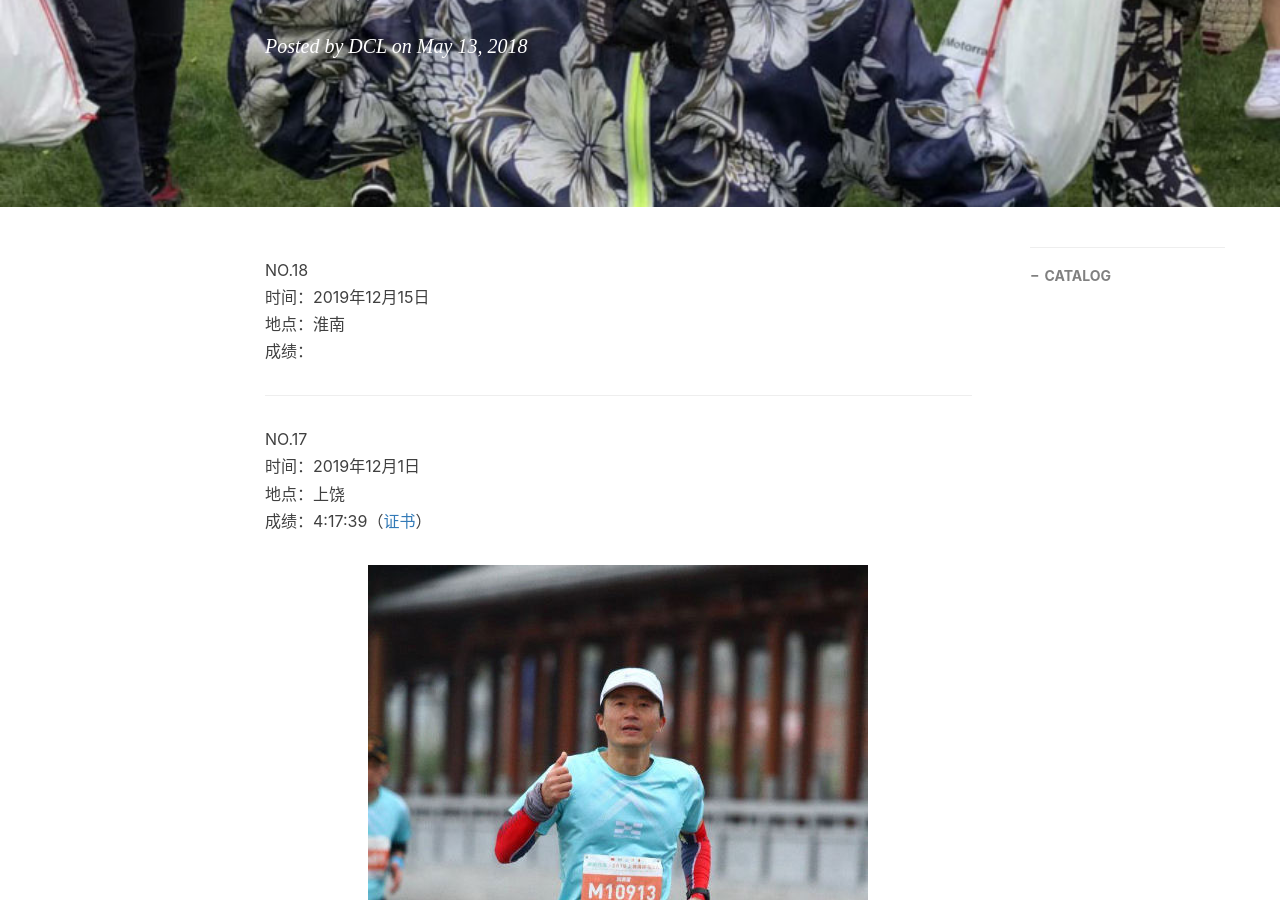
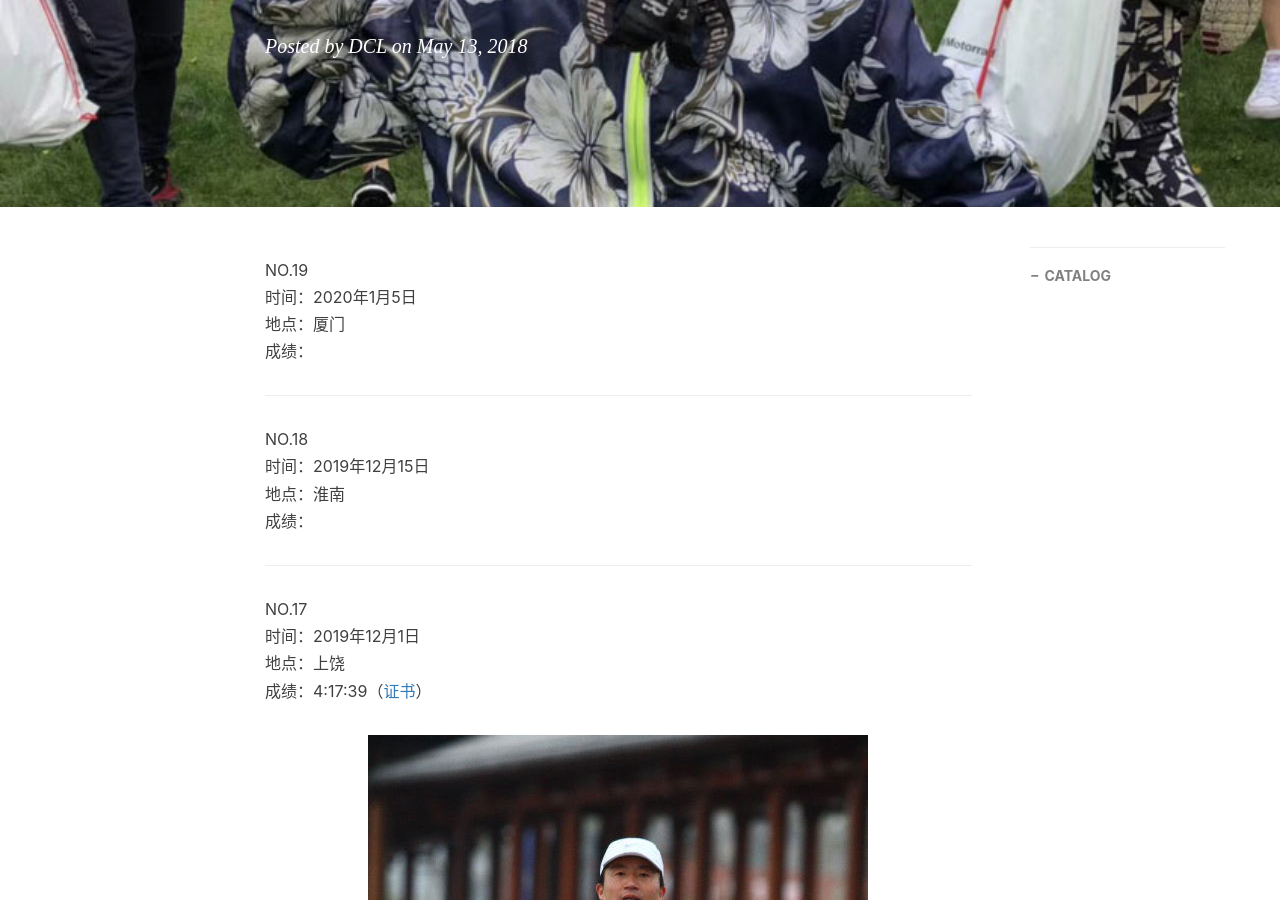
Before and after one commit to Davinly/davinly.github.io, a Jekyll site: the page built from _posts/2018-05-13-my-marathon.md, in a window 1280 px wide and 900 px high, scrolled down 316 px. Built offline with Jekyll 4.4.1, drawn with Linux system fonts in a browser that asks for light colours; nearby versions of some CDN libraries; our own code applies the rules of GitHub Pages for plain Markdown files; comment, search, counter and statistics services are not loaded.

Commit message:
my_marathon

```diff
--- a/_posts/2018-05-13-my-marathon.md
+++ b/_posts/2018-05-13-my-marathon.md
@@ -9,6 +9,13 @@ tags:
     - run
     - marathon
 ---
+
+NO.19
+时间：2020年1月5日
+地点：厦门
+成绩：
+
+----------
 
 NO.18
 时间：2019年12月15日
```
